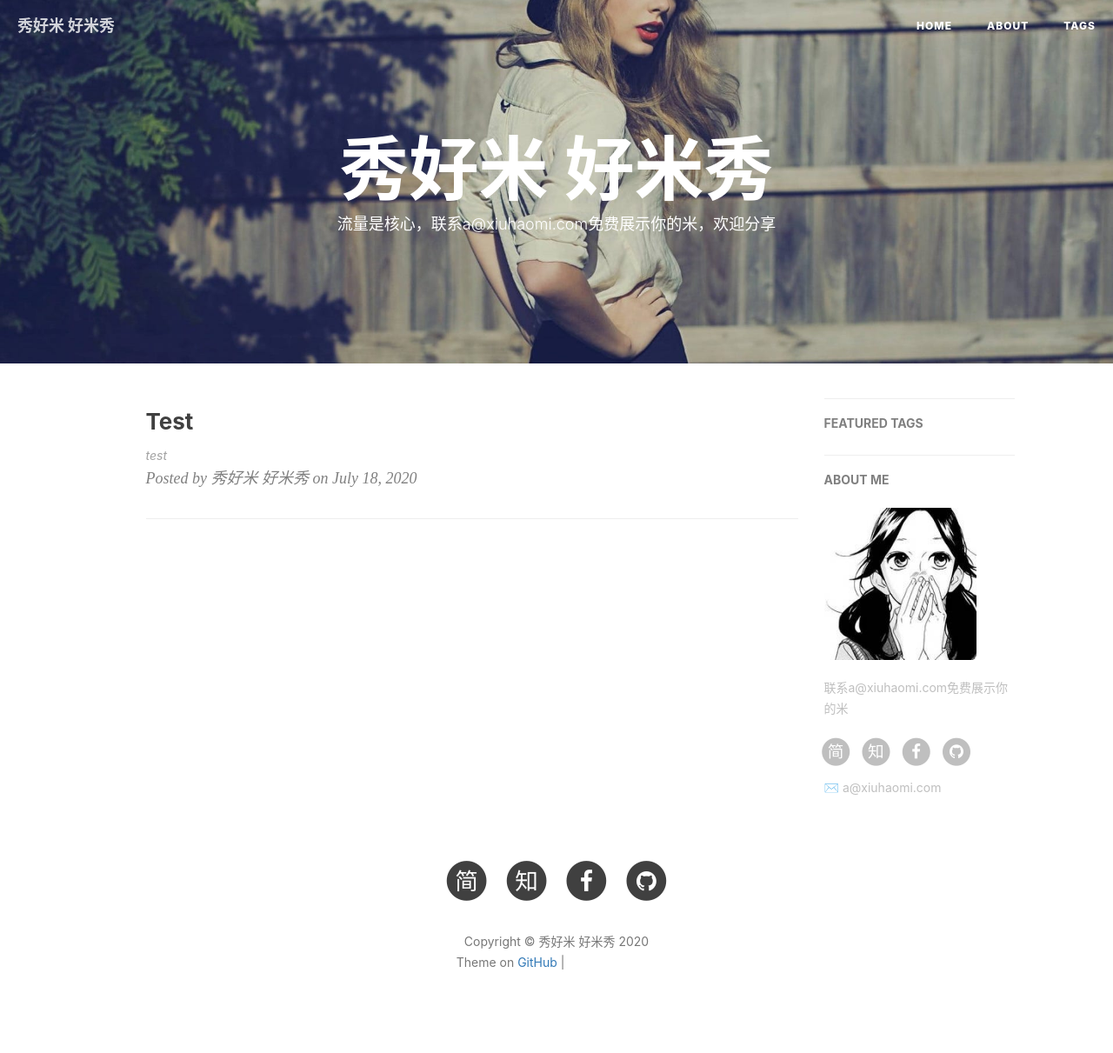
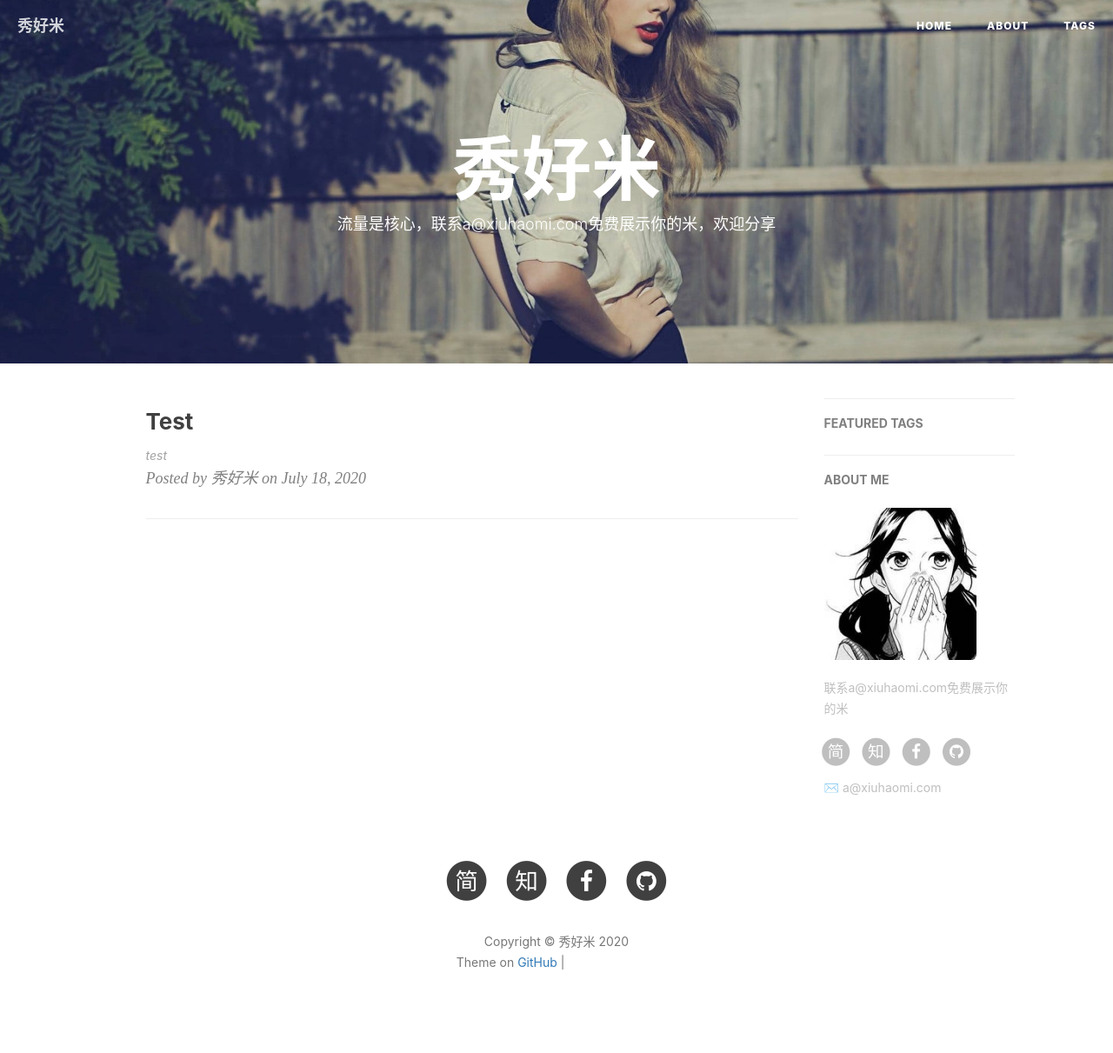
Before and after one commit to xiuhaomi/xiuhaomi.com, a Jekyll site: the page built from index.html, in a window 1280 px wide. Shown: the whole page at 87% size. Built offline with Jekyll 4.4.1, drawn with Linux system fonts in a browser that asks for light colours; nearby versions of some CDN libraries; the list of posts is cut into pages by our own code; comment, search, counter and statistics services are not loaded; some of the changed lines change nothing that is shown; grey boxes are pictures that could not be loaded.

Commit message:
Update _config.yml

```diff
--- a/_config.yml
+++ b/_config.yml
@@ -1,8 +1,8 @@
 # Site settings
-title: 秀好米 好米秀
-SEOTitle: 秀好米 xiuhaomi.com
+title: 秀好米
+SEOTitle: 秀好米 秀出你的好米 xiuhaomi.com
 header-img: img/post-bg-desk.jpg
-description: "米站"
+description: "秀好米 好米秀"
 keyword: "秀好米keyword"
 email: a@xiuhaomi.com
 url: "http://xiuhaomi.github.io"
```
